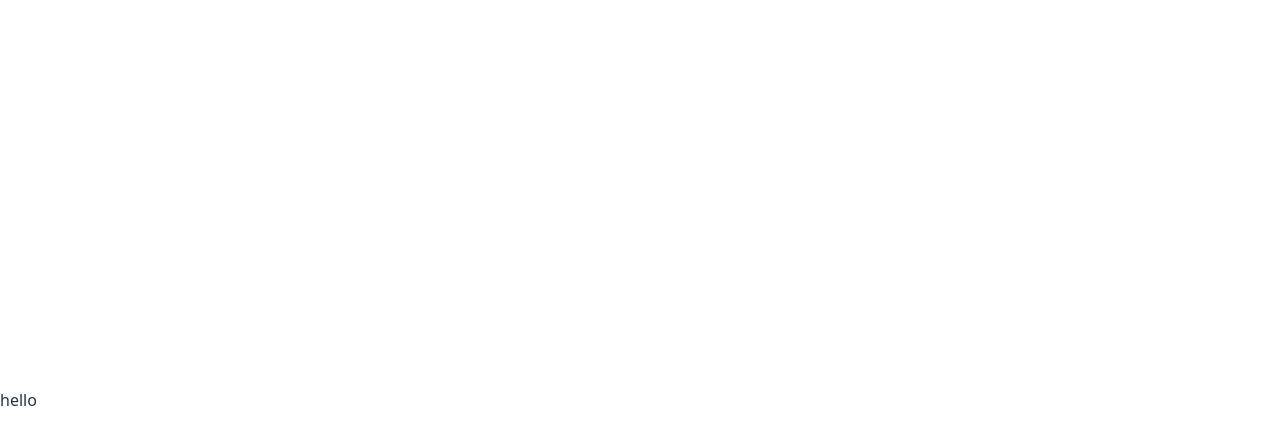
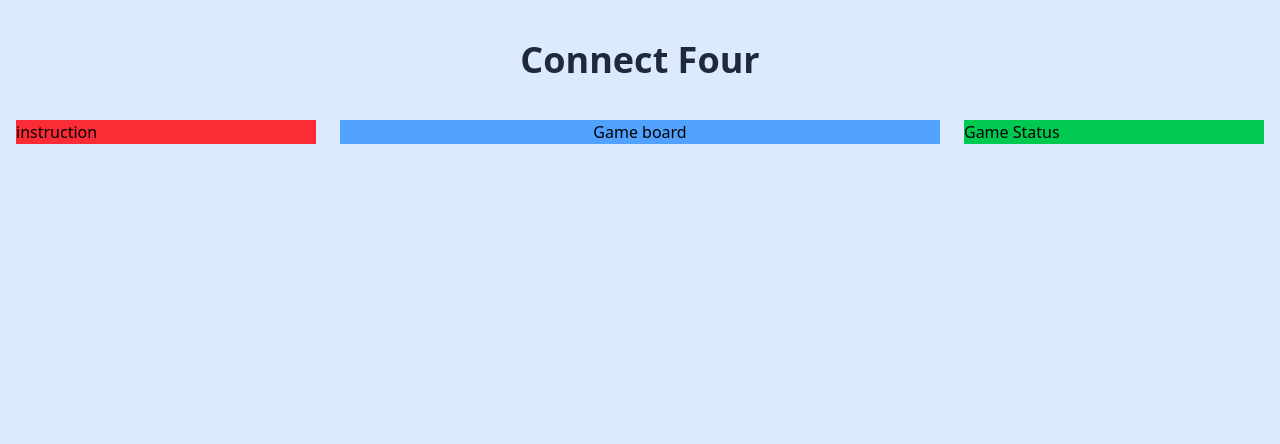
Before and after one commit to sehajini1/Connect-four, a React (Vite) app: page / in a window 1280 px wide. Shown: the top 444 px of the page. Built offline with nearby package versions, Linux system fonts and the light colour scheme.

Commit message:
combined three components

```diff
--- a/src/App.jsx
+++ b/src/App.jsx
@@ -1,9 +1,10 @@
+import GamePage from "./components/GamePage";
 
 function App() {
 
   return (
     <>
-      hello
+      <GamePage/>
     </>
   )
 }
--- /dev/null
+++ b/src/components/GameBoardComponent.jsx
@@ -0,0 +1,9 @@
+import React from "react";
+
+export default function GameBoardComponent(){
+    return(
+        <>
+        Game board
+        </>
+    );
+}
--- /dev/null
+++ b/src/components/GamePage.jsx
@@ -0,0 +1,27 @@
+import React from "react";
+import InstructionsComponent from "./InstructionsComponent";
+import GameBoardComponent from "./GameBoardComponent";
+import GameStatusComponent from "./GameStatusComponent";
+
+export default function GamePage(){
+    return(
+        <div className="min-h-screen bg-blue-100 flex flex-col items-center pt-10 overflow-hidden">
+            <h1 className="text-4xl font-bold mb-10 text-gray-800">Connect Four</h1>
+
+            <div className="flex flex-row w-full max-w-7xl gap-6 px-4">
+                <div className="w-1/4 min-w-[200px] bg-red-500">
+                    <InstructionsComponent />
+                </div>
+
+                <div className="w-1/2 flex justify-center bg-blue-400">
+                    <GameBoardComponent />
+                </div>
+
+                <div className="w-1/4 min-w-[200px] bg-green-500">
+                    <GameStatusComponent
+                    />
+                </div>
+            </div>
+        </div>
+    );
+}
--- /dev/null
+++ b/src/components/GameStatusComponent.jsx
@@ -0,0 +1,9 @@
+import React from "react";
+
+export default function GameStatusComponent(){
+    return(
+        <>
+        Game Status
+        </>
+    );
+}
--- /dev/null
+++ b/src/components/InstructionsComponent.jsx
@@ -0,0 +1,7 @@
+import React from "react";
+
+export default function InstructionComponent(){
+    return(
+        <>instruction</>
+    );
+}
--- a/src/index.css
+++ b/src/index.css
@@ -1,6 +1,6 @@
 @import "tailwindcss";
 
-:root {
+/* :root {
   font-family: system-ui, Avenir, Helvetica, Arial, sans-serif;
   line-height: 1.5;
   font-weight: 400;
@@ -67,4 +67,4 @@ button:focus-visible {
   button {
     background-color: #f9f9f9;
   }
-}
+} */
```
